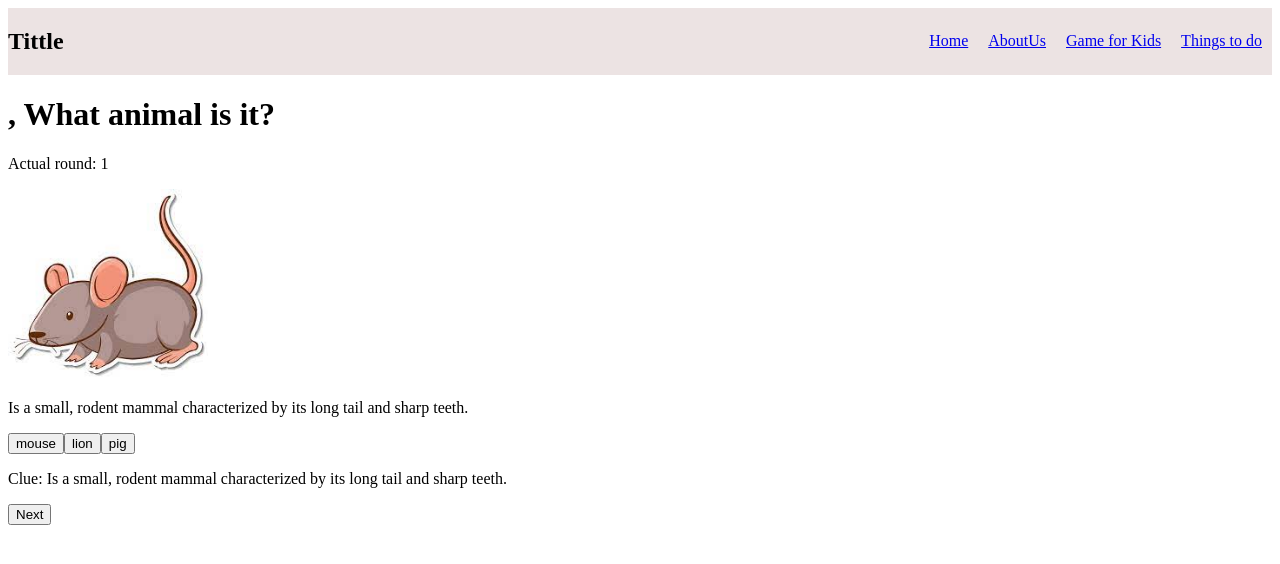
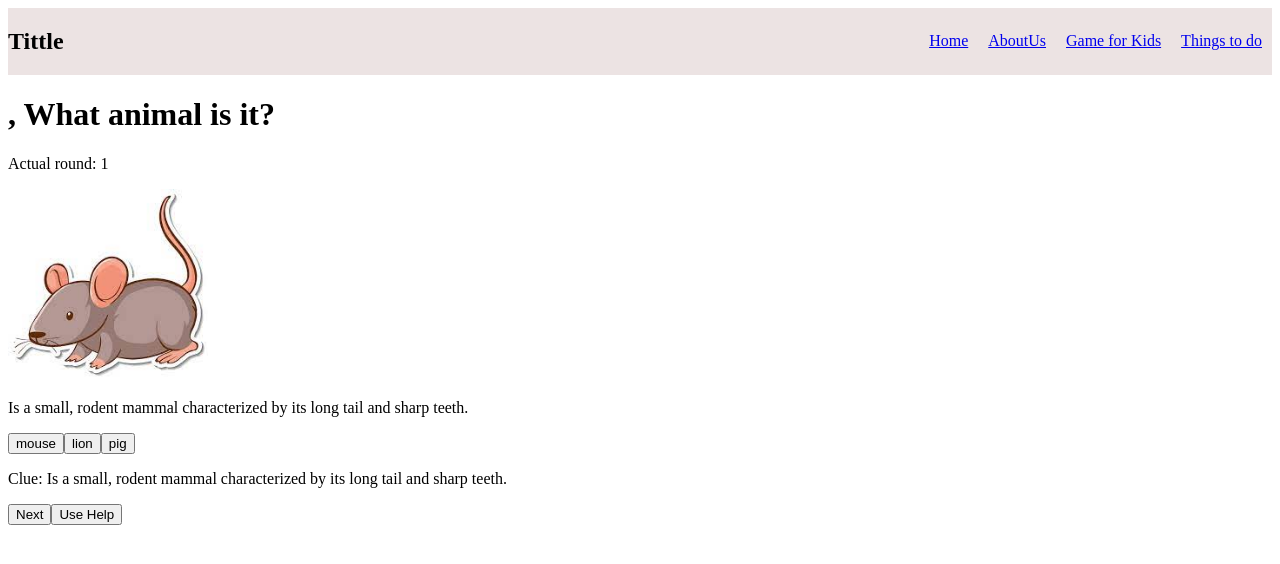
Before and after one commit to Cocom1n/TrabajoFinalFPWGrupo11, a React (Create React App) app: page /juegoAnimales in a window 1280 px wide. Both pictures are taken after a click on the button "Play". Shown: the top 564 px of the page. Built offline with nearby package versions, Linux system fonts and the light colour scheme.

Commit message:
agregado el comodin para los 2 jugadores

```diff
--- a/src/components/JuegoAnimales/Felicitaciones.js
+++ b/src/components/JuegoAnimales/Felicitaciones.js
@@ -3,7 +3,7 @@ import Inicio from './InicioAnimales';
 import Juego from './Juego';
 
 
-function Felicitaciones({ nombreJugador, nombreJugador2, puntaje, puntaje2, setMostrarFelicitaciones, setMostrarJuego, setRondaActual, setSegundoTurno, segundoTurno})
+function Felicitaciones({ nombreJugador, nombreJugador2, puntaje, puntaje2, setMostrarFelicitaciones, setMostrarJuego, setRondaActual, setSegundoTurno, segundoTurno, comodin, setComodin, comodin2, setComodin2})
 {
     const volverAInicio = ()=>{
         //se cambian los estados a false para volver a jugar el juego y se reinicia el N° de rondas
@@ -11,6 +11,8 @@ function Felicitaciones({ nombreJugador, nombreJugador2, puntaje, puntaje2, setM
         setSegundoTurno(true);
         setMostrarFelicitaciones(false);
         setMostrarJuego(true);
+        //setComodin(false);
+        //setComodin2(false);
     }
     const MostrarGanador = ()=>{
         // if(segundoTurno == true)
--- a/src/components/JuegoAnimales/InicioAnimales.js
+++ b/src/components/JuegoAnimales/InicioAnimales.js
@@ -10,6 +10,8 @@ const [nombreJugador, setNombreJugador] = useState('');
     const [puntaje2, setPuntaje2] = useState(0);
     const [mostrarFelicitaciones, setMostrarFelicitaciones] = useState(false);
     const [rondaActual, setRondaActual] = useState(1);
+    const [comodin, setComodin] = useState(false);
+    const [comodin2, setComodin2] = useState(false);
 
     const [segundoTurno, setSegundoTurno] = useState(false);
 
@@ -62,6 +64,10 @@ const [nombreJugador, setNombreJugador] = useState('');
                     setRondaActual={setRondaActual}
                     segundoTurno={segundoTurno}
                     setSegundoTurno={setSegundoTurno}
+                    comodin={comodin}
+                    setComodin={setComodin}
+                    setComodin2={setComodin2}
+                    comodin2={comodin2}
                 />
             </div>
         );
@@ -79,6 +85,10 @@ const [nombreJugador, setNombreJugador] = useState('');
                     setRondaActual={setRondaActual}
                     setSegundoTurno={setSegundoTurno}
                     segundoTurno={segundoTurno}
+                    comodin={comodin}
+                    setComodin={setComodin}
+                    setComodin2={setComodin2}
+                    comodin2={comodin2}
                 />
             </div>
         );
--- a/src/components/JuegoAnimales/Juego.js
+++ b/src/components/JuegoAnimales/Juego.js
@@ -1,13 +1,13 @@
 import React, { useState, useEffect } from 'react';
 import data from './data/animales.json'
 
-function Juego({ nombreJugador, nombreJugador2, puntaje, puntaje2, setPuntaje, setPuntaje2, alTerminar, rondaActual,setRondaActual, segundoTurno, setSegundoTurno}) {
+function Juego({ nombreJugador, nombreJugador2, puntaje, puntaje2, setPuntaje, setPuntaje2, alTerminar, rondaActual, setRondaActual, segundoTurno, setSegundoTurno, comodin, setComodin, comodin2, setComodin2 }) {
     const [animalObjetivo, setAnimalObjetivo] = useState({
-        "img":"",
-        "code":"",
-        "name":"",
-        "description":"",
-        "sound":""
+        "img": "",
+        "code": "",
+        "name": "",
+        "description": "",
+        "sound": ""
     });
 
     const [opciones, setOpciones] = useState([]);
@@ -44,8 +44,7 @@ function Juego({ nombreJugador, nombreJugador2, puntaje, puntaje2, setPuntaje, s
 
     const verificarRespuesta = (animalSeleccionado) => {
 
-                if(segundoTurno == true)
-                {
+        if (segundoTurno == true) {
             if (animalSeleccionado.name === animalObjetivo.name) {
                 setEsCorrecto(true);
                 setPuntaje2(puntaje2 + 1);
@@ -56,7 +55,7 @@ function Juego({ nombreJugador, nombreJugador2, puntaje, puntaje2, setPuntaje, s
             }
             setPuedeHacerClic(false);
         }
-                else{
+        else {
             if (animalSeleccionado.name === animalObjetivo.name) {
                 setEsCorrecto(true);
                 setPuntaje(puntaje + 1);
@@ -78,15 +77,15 @@ function Juego({ nombreJugador, nombreJugador2, puntaje, puntaje2, setPuntaje, s
             setPuedeHacerClic(true);
             obtenerOpcionesAleatorias();
             console.log(segundoTurno);
-            if (!segundoTurno)
-            {
+            if (!segundoTurno) {
                 setSegundoTurno(true);
                 console.log(segundoTurno);
+
             }
-            else
-            {
+            else {
                 setSegundoTurno(false);
                 setRondaActual(rondaActual + 1);
+
             }
         }
         else {
@@ -95,6 +94,36 @@ function Juego({ nombreJugador, nombreJugador2, puntaje, puntaje2, setPuntaje, s
     };
 
     const opcionesDeshabilitadas = esCorrecto !== null;
+
+    function usarComodin() {
+        if (segundoTurno == false) {
+            if (comodin == false) {
+                setComodin(true)
+                for (let i = 0; i < opciones.length; i++) {
+                    if (opciones.length >= 3) {
+                        if (opciones[i].name !== animalObjetivo.name) {
+                            const auxiliar = opciones.filter(opcion => opcion.name != opciones[i].name)
+                            setOpciones(auxiliar)
+                        }
+                    }
+                }
+            }
+        }
+        if (segundoTurno == true){
+            if (comodin2 == false) {
+                setComodin2(true)
+                for (let i = 0; i < opciones.length; i++) {
+                    if (opciones.length >= 3) {
+                        if (opciones[i].name !== animalObjetivo.name) {
+                            const auxiliar = opciones.filter(opcion => opcion.name != opciones[i].name)
+                            setOpciones(auxiliar)
+                        }
+                    }
+                }
+            }
+        }
+    }
+
 
     useEffect(() => {
         obtenerOpcionesAleatorias();
@@ -127,8 +156,11 @@ function Juego({ nombreJugador, nombreJugador2, puntaje, puntaje2, setPuntaje, s
             >
                 Next
             </button>
+            {comodin == false || comodin2 == false? <button onClick={usarComodin}> Use Help </button> : <div></div>}
         </div>
     );
 }
 
+
+
 export default Juego;
```
Lines whose indentation alone changed are shown as unchanged.
